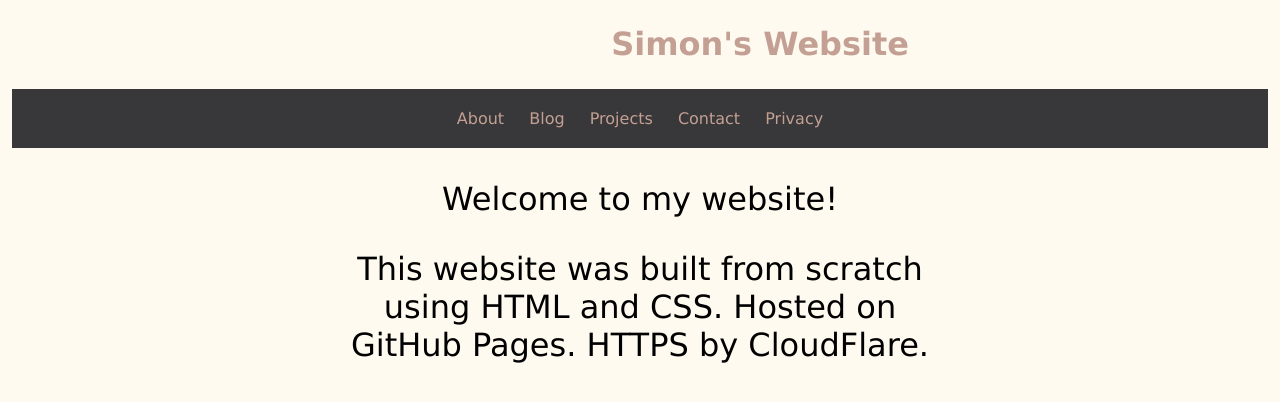
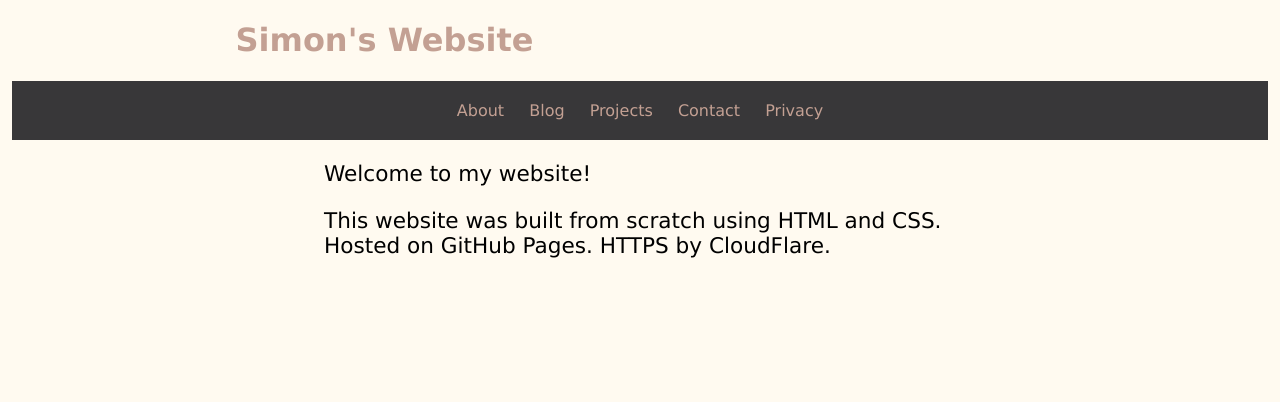
Before and after one commit to simon0h/simon0h.github.io, a Jekyll site: the page built from index.html, in a window 1280 px wide. Shown: the top 402 px of the page. Built offline with Jekyll 4.4.1, drawn with Linux system fonts in a browser that asks for light colours.

Commit message:
Fixed h1 positioning

```diff
--- a/_layouts/default.html
+++ b/_layouts/default.html
@@ -12,7 +12,7 @@
 
 <body>
 	<div>
-		<h1 title = "simonoh.me"><h1 class = "header"><a href="http://simonoh.me"> Simon's Website </a></h1>
+		<h1 title = "simonoh.me" class = "title"><a href="http://simonoh.me"> Simon's Website </a></h1>
  	</div>
 	<div>
 		<ul>
--- a/css/style.css
+++ b/css/style.css
@@ -15,10 +15,6 @@ a:hover {
 body {
 	background-color: #FFFAF0;
 	color: black;
-}
-
-h1 {
-	margin-left: 19%;
 }
 
 h2 {
@@ -71,6 +67,10 @@ ul {
 	text-align: center;
 }
 
+.title {
+	margin-left: 18%;
+}
+
 @media (prefers-color-scheme: dark) {
 	* {
 		font-family: "Arial Rounded MT Bold", Verdana, Geneva, sans-serif;
@@ -89,10 +89,6 @@ ul {
 	body {
 		background-color: #121212;
 		color: white;
-	}
-
-	h1 {
-		margin-left: 19%;
 	}
 
 	h2 {
@@ -144,4 +140,8 @@ ul {
 		padding: 4px;
 		text-align: center;
 	}
+
+	.title {
+		margin-left: 18%;
+	}
 }
--- a/index.html
+++ b/index.html
@@ -5,14 +5,6 @@ title: simonoh.me
 
 <head>
 	<title>simonoh.me</title>
-	<style>
-		.center {
-			text-align: center;
-		}
-		p {
-			font-size: 200%;
-		}
-	</style>
 </head>
 
 <body>
```
